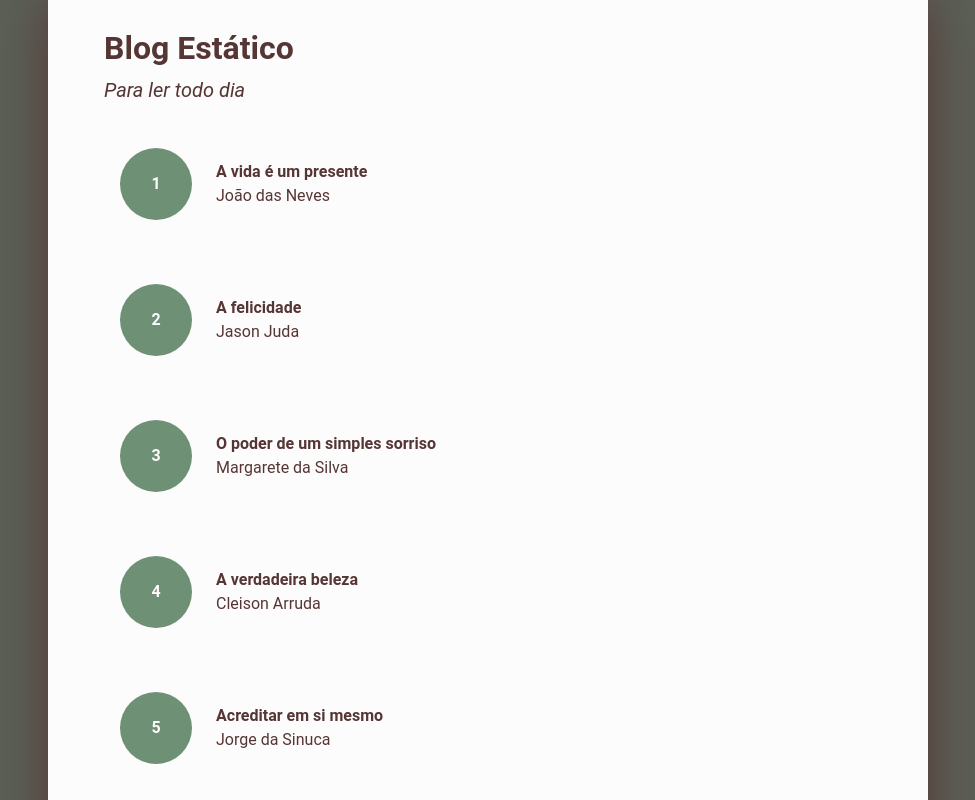
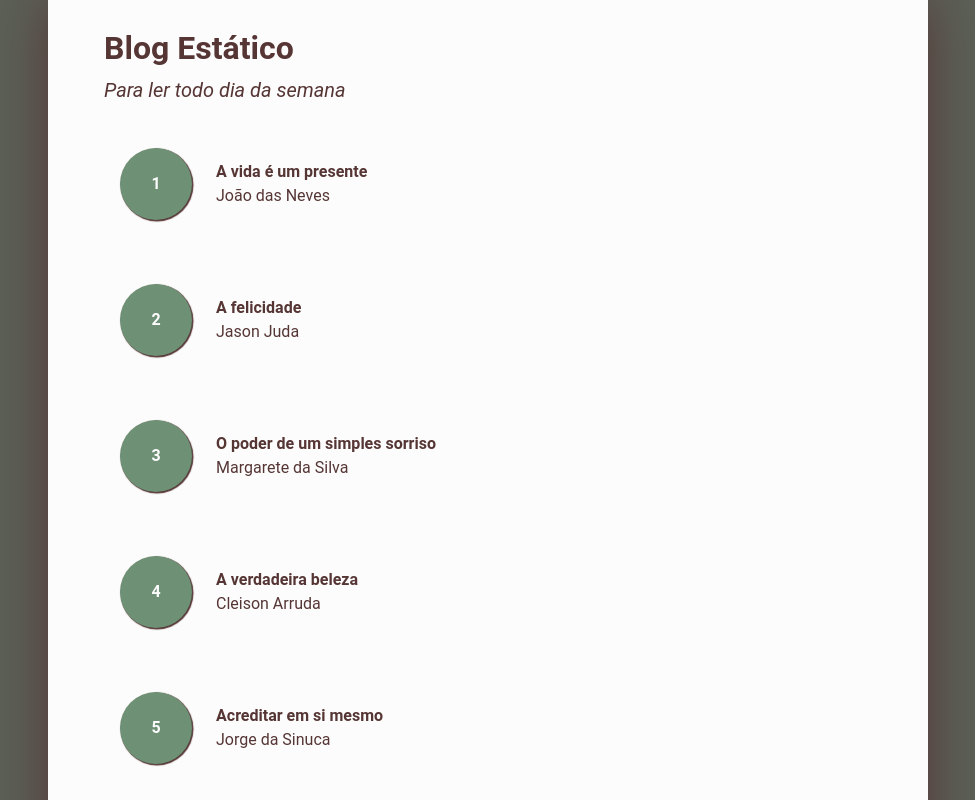
Before and after one commit to rossatocaetano/static-blog, a Next.js app: page / in a window 1280 px wide. Shown: the top 800 px of the page, without its empty margins (152-1127 px from the left). Built offline with nearby package versions, Linux system fonts and the light colour scheme.

Commit message:
add config.json

```diff
--- /dev/null
+++ b/config.json
@@ -0,0 +1,5 @@
+{
+  "defaultTitle": "Blog Estático",
+  "defaultText": "Para ler todo dia da semana",
+  "defaultButton" : "Voltar para home"
+}
--- a/pages/index.js
+++ b/pages/index.js
@@ -1,5 +1,6 @@
 import NextLink from 'next/link'
 import data from '../data.json'
+import config from '../config.json'
 import { Container, Title, SubTitle, Background } from '@/styles/sharedstyles';
 import { Card, CardId, CardText, Item } from '@/styles/card';
 
@@ -8,8 +9,8 @@ export default function Home() {
   return (
     <Background>
       <Container>
-        <Title>Blog Estático</Title>
-        <SubTitle>Para ler todo dia</SubTitle>
+        <Title>{config.defaultTitle}</Title>
+        <SubTitle>{config.defaultText}</SubTitle>
         { posts.map(({id, title, author} ) => (
             <Card key={id}>
               <NextLink href={`posts/${id}`} style={{ textDecoration: 'none'}}><CardId>{id}</CardId></NextLink>
--- a/pages/posts/[id].js
+++ b/pages/posts/[id].js
@@ -1,5 +1,6 @@
 import { useRouter } from 'next/router';
 import data from '../../data.json';
+import config from '../../config.json'
 import NextLink from 'next/link'
 import { Container, Title, SubTitle, Background, Text, Button } from '@/styles/sharedstyles';
 
@@ -64,7 +65,7 @@ export default function PostByIdScreen(props) {
         <Text>{post.content}</Text>
         <Button>
         <NextLink href={'/'} style={{ textDecoration: 'none', color: 'inherit'}} passHref>
-          Voltar para Home
+          {config.defaultButton}
         </NextLink>
         </Button>
 
--- a/styles/card.js
+++ b/styles/card.js
@@ -28,6 +28,7 @@ export const CardId = styled.li`
   width: 4.5rem;
   height: 4.5rem;
   border-radius: 50%;
+  box-shadow: 1px 1px 1px .5px ${Palette.secondColor};
   background-color: ${Palette.fourthColor};
 `
 
```
